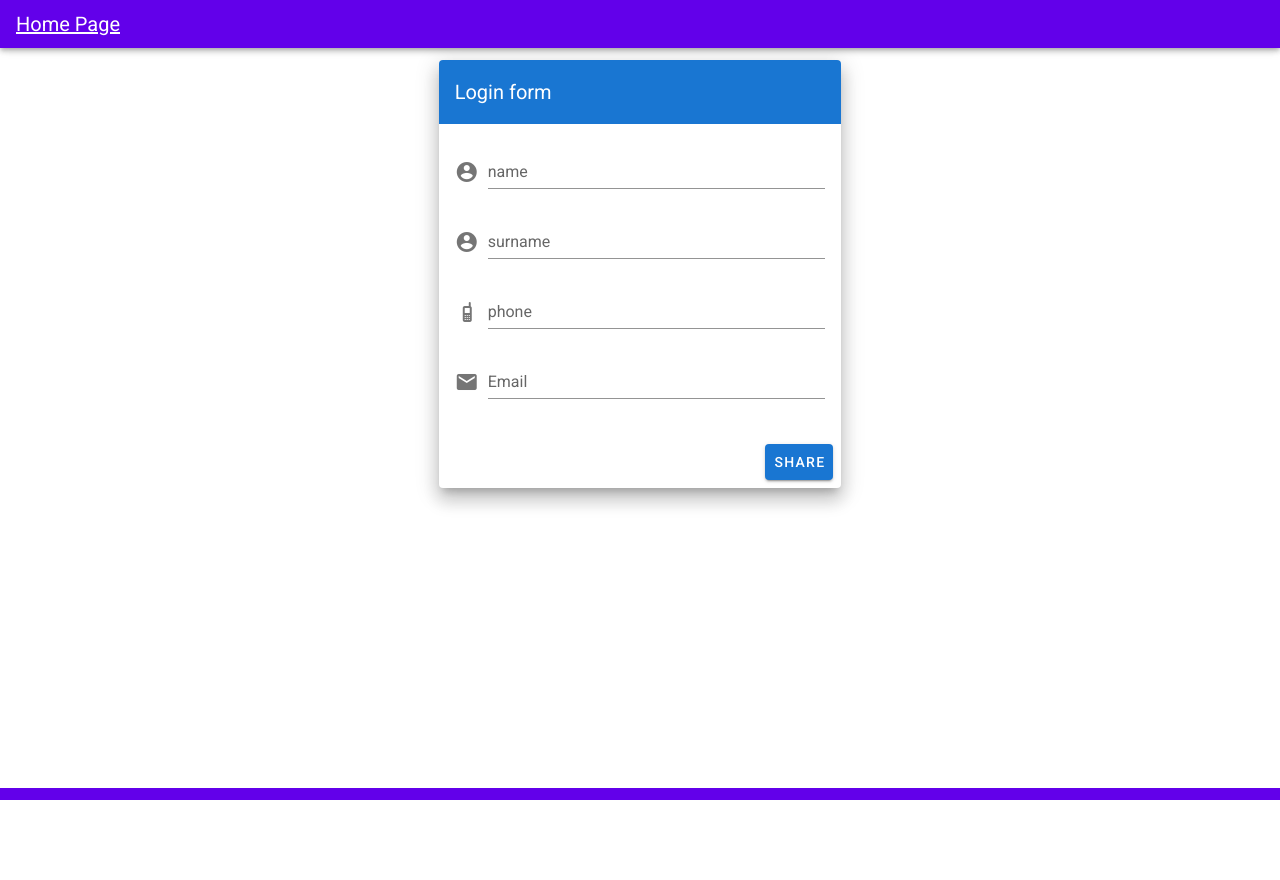
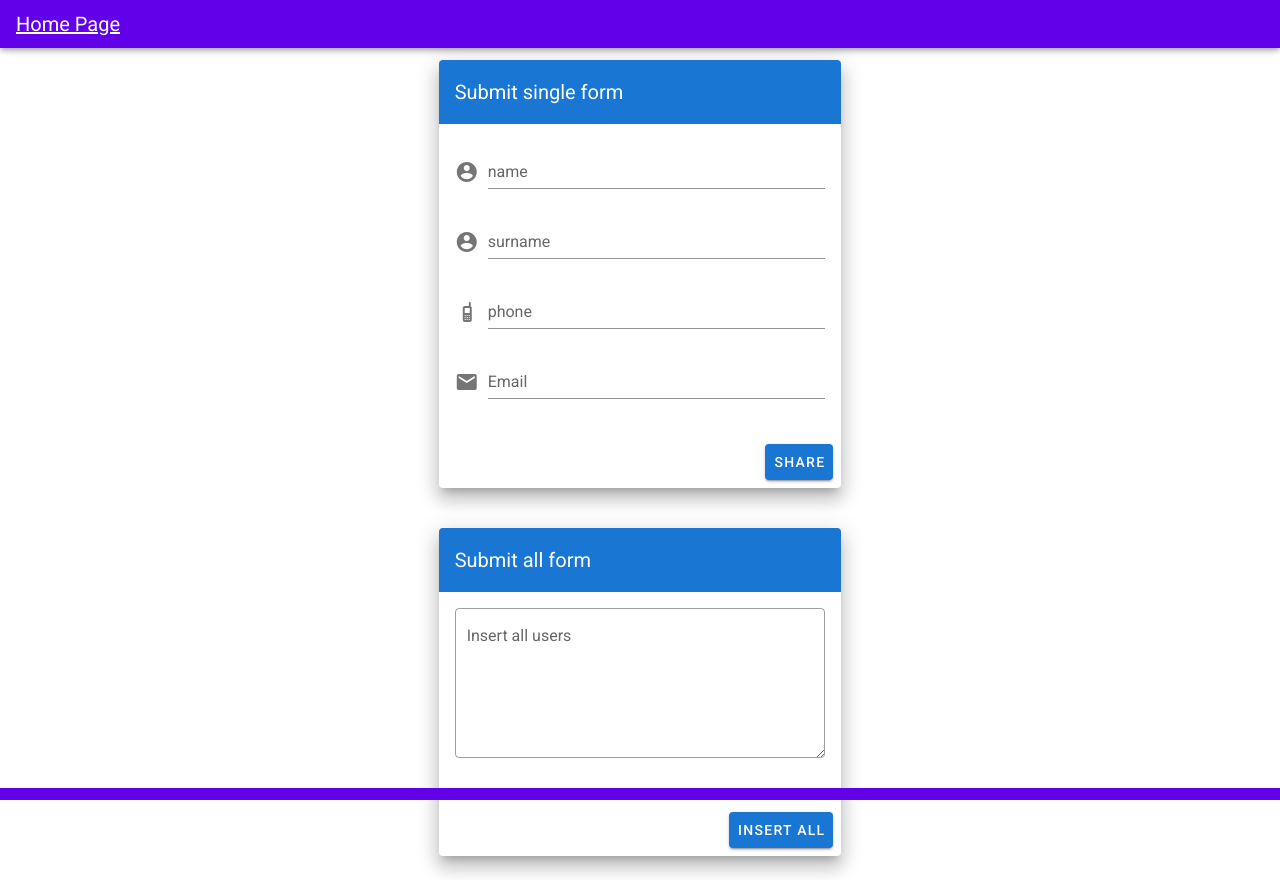
Before and after one commit to YaroslavAnt/data-table, a Vue app: page /form in a window 1280 px wide. Before the commit the page ends 800 px from the top, so only its background shows below. Built offline with nearby package versions, Linux system fonts and the light colour scheme.

Commit message:
add inser all feature

```diff
--- a/src/views/Form.vue
+++ b/src/views/Form.vue
@@ -5,7 +5,7 @@
         <v-col cols="12" sm="8" md="4">
           <v-card class="elevation-12">
             <v-toolbar color="primary" dark flat>
-              <v-toolbar-title>Login form</v-toolbar-title>
+              <v-toolbar-title>Submit single form</v-toolbar-title>
               <v-spacer />
             </v-toolbar>
 
@@ -57,6 +57,23 @@
             <v-card-actions>
               <v-spacer />
               <v-btn @click="submit" color="primary">Share</v-btn>
+            </v-card-actions>
+          </v-card>
+
+          <v-card class="elevation-12 mt-10">
+            <v-toolbar color="primary" dark flat>
+              <v-toolbar-title>Submit all form</v-toolbar-title>
+              <v-spacer />
+            </v-toolbar>
+
+            <v-card-text>
+              <form>
+                <v-textarea outlined name="all-users" label="Insert all users" v-model="all"></v-textarea>
+              </form>
+            </v-card-text>
+            <v-card-actions>
+              <v-spacer />
+              <v-btn @click="submitAll" color="primary">Insert all</v-btn>
             </v-card-actions>
           </v-card>
         </v-col>
@@ -144,7 +161,6 @@
       this.email = "";
     },
     submit() {
-      console.log("submit!");
       this.$v.$touch();
       if (this.$v.$invalid) {
         alert("Data is not valid");
@@ -153,6 +169,16 @@
           ? localStorage.setItem("users", JSON.stringify(this.withUpdatedUser))
           : localStorage.setItem("users", JSON.stringify(this.withNewUser));
         this.$router.push("/");
+      }
+    },
+    submitAll() {
+      console.log(this.all);
+      const parsedAll = JSON.parse(this.all);
+      if (typeof parsedAll === "object") {
+        localStorage.setItem("users", this.all);
+        this.$router.push("/");
+      } else {
+        alert("Data is not valid");
       }
     }
   },
@@ -170,7 +196,8 @@
       phone: userObj.phone,
       email: userObj.email,
       isEdited: userObj.isEdited,
-      memoisedEmail: userObj.email
+      memoisedEmail: userObj.email,
+      all: ""
     };
   }
 };
```
